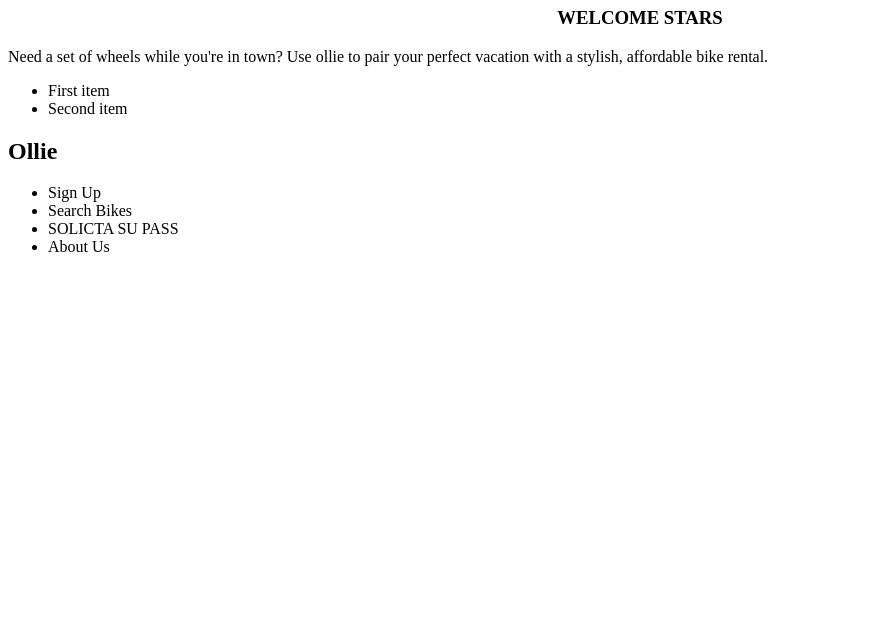
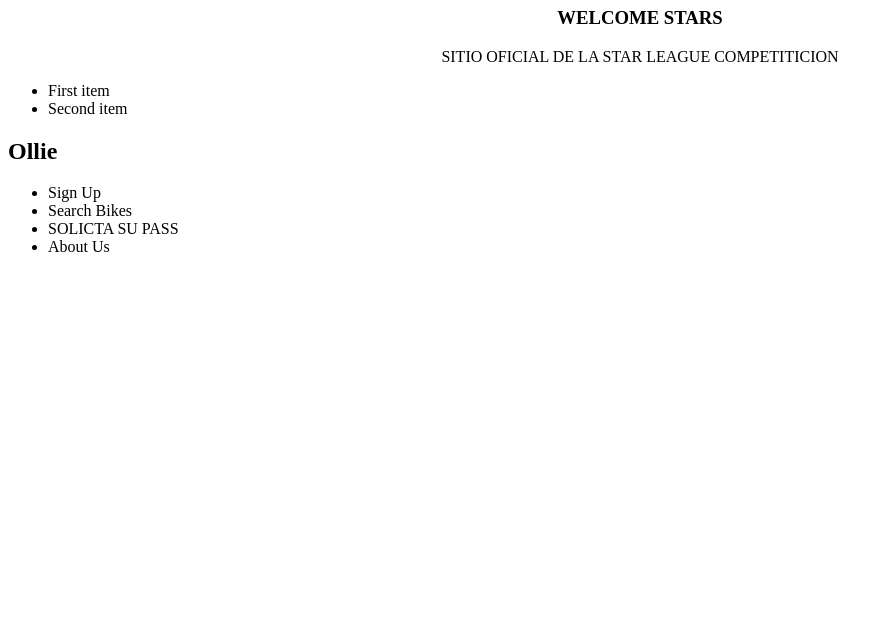
Before and after one commit to pilot323/pilot323.github.p, a plain HTML site: page index.html in a window 1280 px wide. Shown: the part 159-800 px from the top of the page, without its empty margins (0-894 px from the left). Drawn offline with Linux system fonts and the light colour scheme.

Commit message:
Update index.html

```diff
--- a/index.html
+++ b/index.html
@@ -24,11 +24,11 @@
 
 
 
-
+<center>
 	<p>
-  	Need a set of wheels while you're in town? Use ollie to pair your perfect vacation with a stylish, affordable bike rental.
+  	 SITIO OFICIAL DE LA STAR LEAGUE COMPETITICION
 	</p>
-
+</center>
 
 	<ul>
   	<li>First item</li>
```
